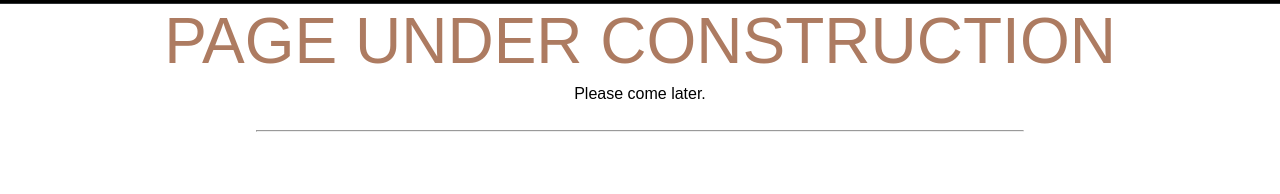
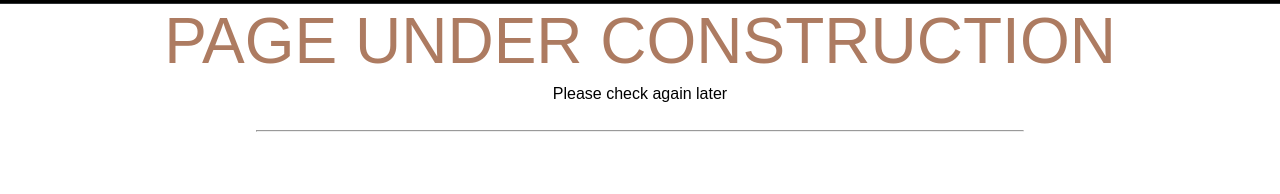
Before and after one commit to smilegin0601/smilegin.github.io, a plain HTML site: page thebrand.html in a window 1280 px wide. Shown: the part 78-272 px from the top of the page. Drawn offline with Linux system fonts and the light colour scheme; a web font is replaced by a local one.

Commit message:
Update thebrand.html

```diff
--- a/thebrand.html
+++ b/thebrand.html
@@ -45,7 +45,7 @@
 	<div class="contact-wrapper">
 		<div class="contact-main">
 			<h1>Page Under Construction</h1>
-			<p>Please come later.</p>
+			<p>Please check again later</p>
 			<hr>
 		</div>
 
```
